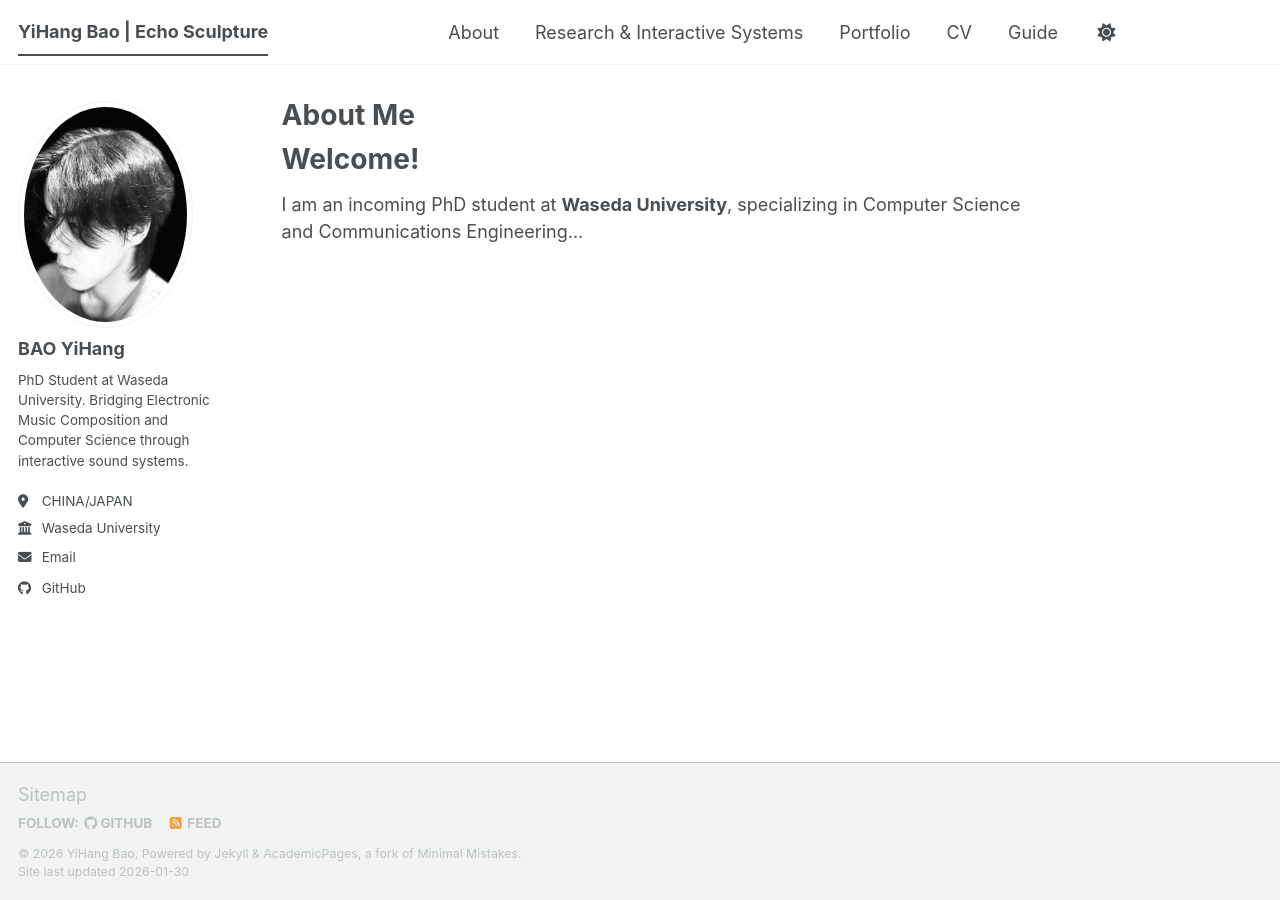
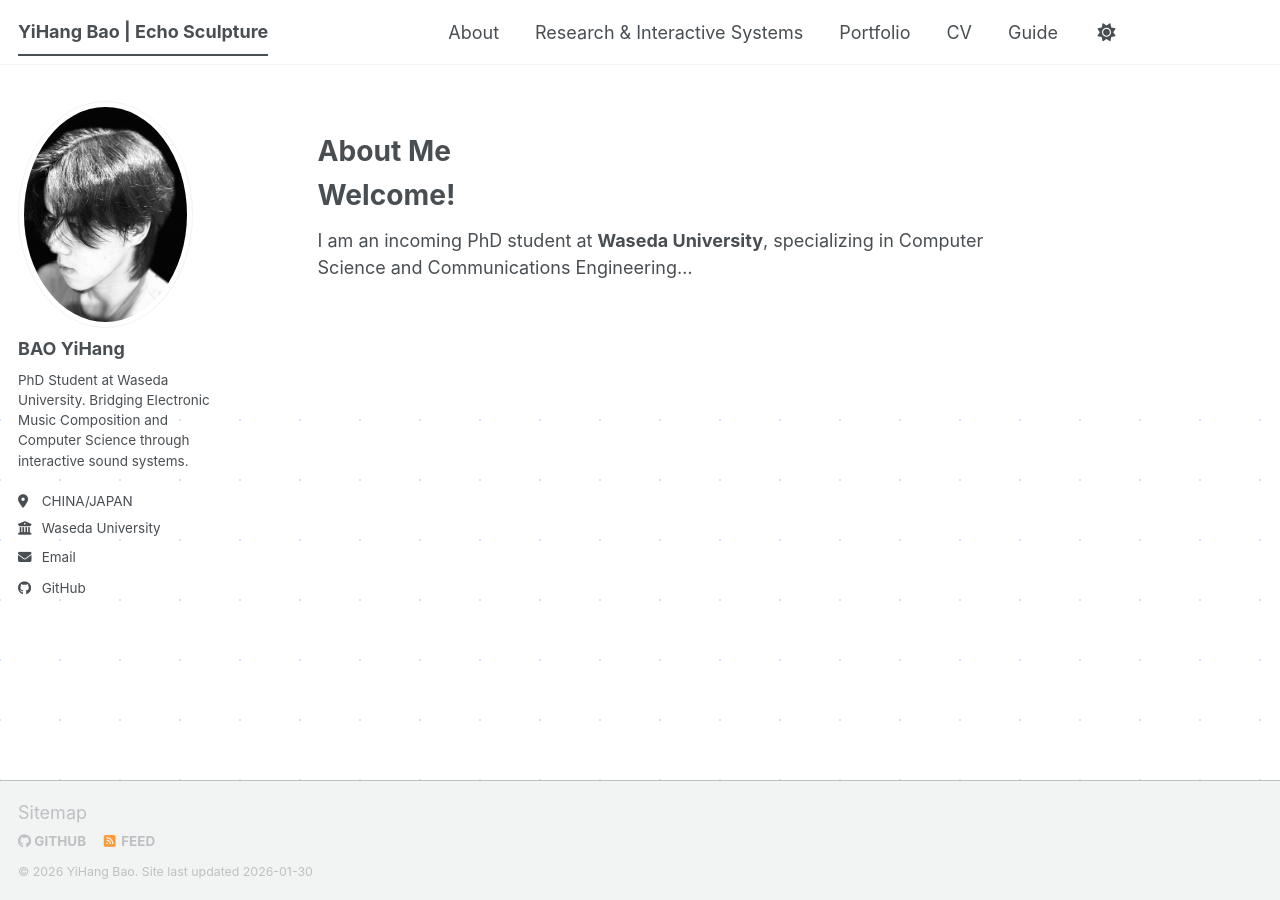
Before and after one commit to Echo-Sculpture/Echo-Sculpture.github.io, a Jekyll site: the page built from _pages/about.md, in a window 1280 px wide. Built offline with Jekyll 4.4.1, drawn with Linux system fonts in a browser that asks for light colours; nearby versions of some CDN libraries; a script bundle is joined from its source files by our own code; library files that are not in the unit come from our copies.

Commit message:
Update footer with styles and content adjustments
Added custom styles and modified footer content.

```diff
--- a/_includes/footer.html
+++ b/_includes/footer.html
@@ -1,28 +1,34 @@
-{% include base_path %}
-
 {% if site.author.github or site.author.bitbucket or site.atom_feed.hide != true %}
 <div class="page__footer-follow">
   <ul class="social-icons">
-    {% if site.data.ui-text[site.locale].follow_label %}
-      <li><strong>{{ site.data.ui-text[site.locale].follow_label }}</strong></li>
-    {% endif %}
     {% if site.author.github %}
       <li><a href="https://github.com/{{ site.author.github }}"><i class="fab fa-github" aria-hidden="true"></i> GitHub</a></li>
     {% endif %}
-    {% if site.author.bitbucket %}
-      <li><a href="https://bitbucket.org/{{ site.author.bitbucket }}"><i class="fab fa-bitbucket" aria-hidden="true"></i> Bitbucket</a></li>
-    {% endif %}
-    {% if site.atom_feed.hide != true %}
-    <li><a href="{% if site.atom_feed.path %}{{ site.atom_feed.path }}{% else %}{{ base_path }}/feed.xml{% endif %}"><i class="fa fa-fw fa-rss-square" aria-hidden="true"></i> {{ site.data.ui-text[site.locale].feed_label | default: "Feed" }}</a></li>
-    {% endif %}
+    <li><a href="{% if site.atom_feed.path %}{{ site.atom_feed.path }}{% else %}{{ base_path }}/feed.xml{% endif %}"><i class="fa fa-fw fa-rss-square" aria-hidden="true"></i> Feed</a></li>
   </ul>
 </div>
 {% endif %}
 
 <div class="page__footer-copyright">
-  &copy; {{ site.time | date: '%Y' }} {{ site.name | default: site.title }}, {{ site.data.ui-text[site.locale].powered_by | default: "Powered by" }} <a href="https://jekyllrb.com" rel="nofollow">Jekyll</a> &amp; <a href="https://github.com/academicpages/academicpages.github.io">AcademicPages</a>, a fork of <a href="https://mademistakes.com/work/minimal-mistakes-jekyll-theme/" rel="nofollow">Minimal Mistakes</a>.<br />
-  Site last updated {{ "now" | date: '%Y-%m-%d' }}
+  &copy; {{ site.time | date: '%Y' }} {{ site.name | default: site.title }}. Site last updated {{ "now" | date: '%Y-%m-%d' }}
 </div>
+
+<style>
+  /* 解决遮挡：让背景穿透 */
+  #main, .page, .page__inner-wrap, .page__content, .sidebar, .masthead, .greedy-nav {
+    background-color: transparent !important;
+    background: transparent !important;
+    box-shadow: none !important;
+    border: none !important;
+  }
+  /* 给文字加一层很薄的磨砂白，既能看清字又能看清背景 */
+  .page__inner-wrap {
+    background-color: rgba(255, 255, 255, 0.75) !important;
+    padding: 2em !important;
+    border-radius: 10px !important;
+    backdrop-filter: blur(4px); /* 现代浏览器高级感 */
+  }
+</style>
 
 {% raw %}
 <script src="https://cdnjs.cloudflare.com/ajax/libs/p5.js/1.4.0/p5.min.js"></script>
@@ -61,6 +65,7 @@
       }
     }
   }
+
   function windowResized() {
     resizeCanvas(windowWidth, windowHeight);
   }
```
Also changed, not shown: other parts of _includes/footer.html (+6 -8 lines).
